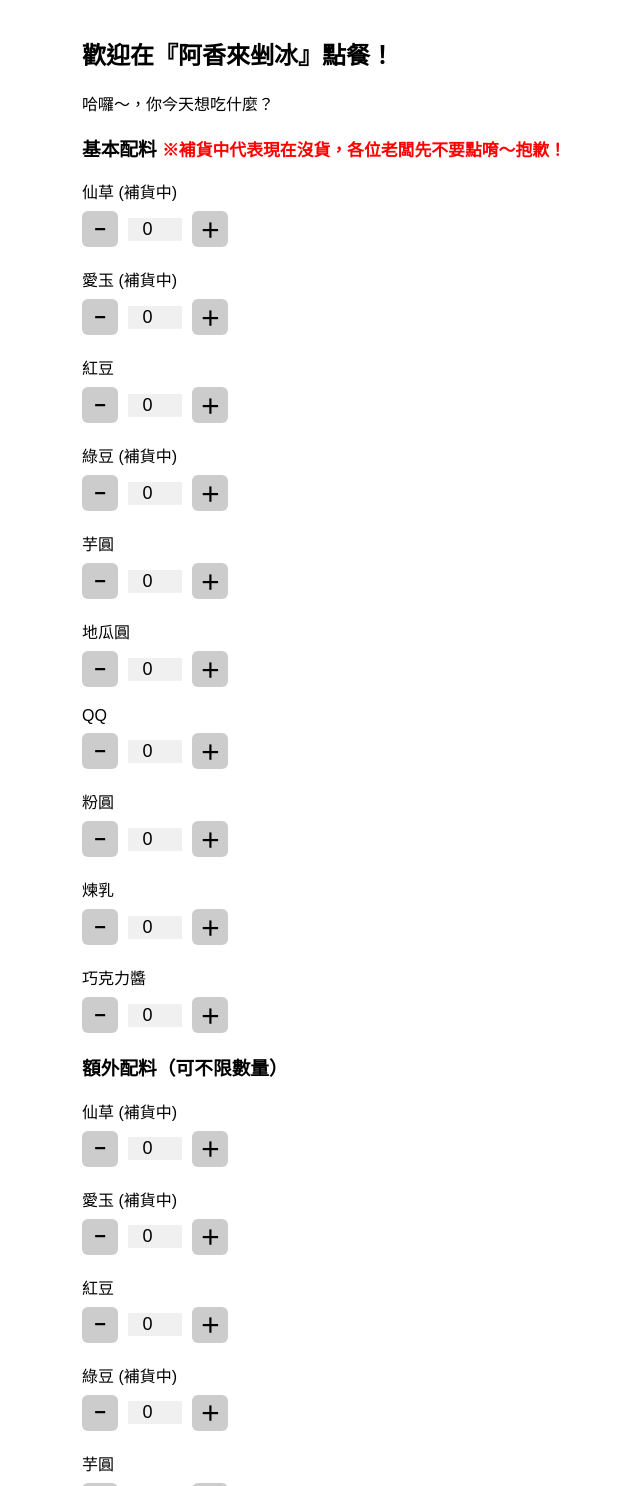
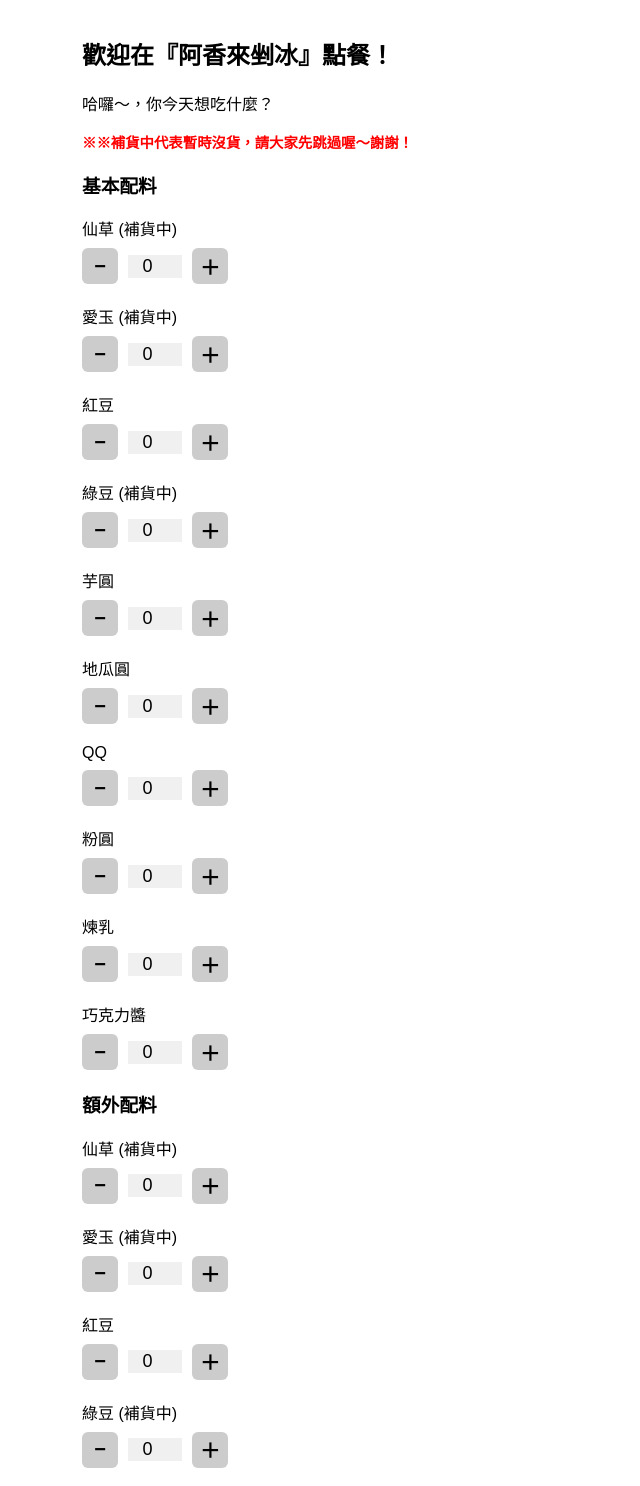
Before and after one commit to junwei27798/Ah-Hsiang-s-Shaved-Ice-Shop, a plain HTML site: page index.html in a window 1280 px wide. Shown: the top 1486 px of the page, without its empty margins (308-948 px from the left). Drawn offline with Linux system fonts and the light colour scheme; a script that the page names is missing.

Commit message:
Update index.html

```diff
--- a/index.html
+++ b/index.html
@@ -136,8 +136,8 @@
 
         <input type="hidden" name="displayName" id="displayName" />
         <input type="hidden" name="userId" id="userId" />
-
-        <h3>基本配料 <span class="out-of-stock">※補貨中代表現在沒貨，各位老闆先不要點唷～抱歉！</span></h3>
+        <p class="out-of-stock">※※補貨中代表暫時沒貨，請大家先跳過喔～謝謝！</p>
+        <h3>基本配料</h3>
         <div id="basicToppingsContainer">
             <div class="topping">仙草 (補貨中)
                 <div class="qty-controls">
@@ -211,7 +211,7 @@
             </div>
         </div>
 
-        <h3>額外配料（可不限數量）</h3>
+        <h3>額外配料</h3>
         <div id="extraToppingsContainer">
             <div class="topping">仙草 (補貨中)
                 <div class="qty-controls">
```
